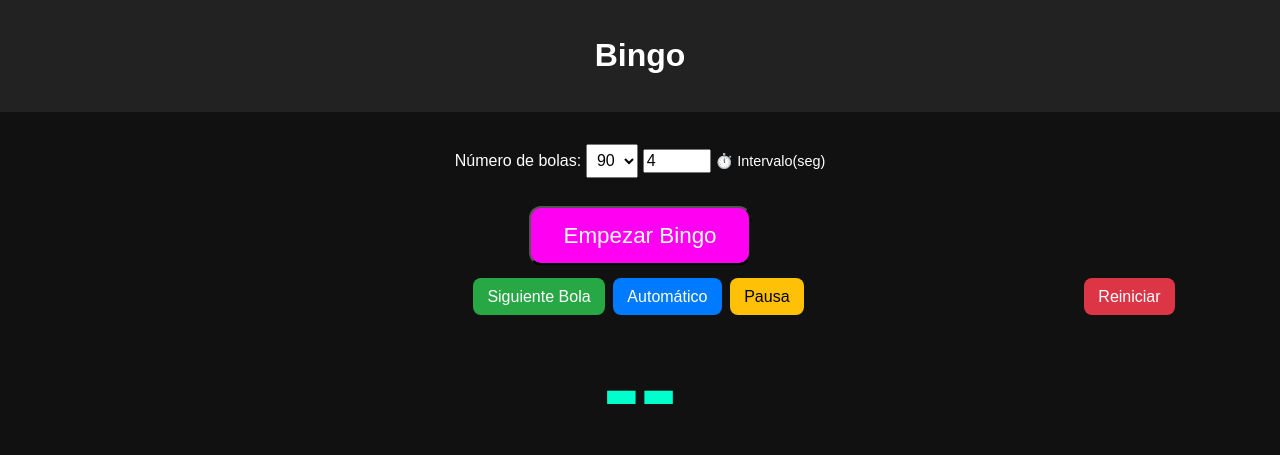
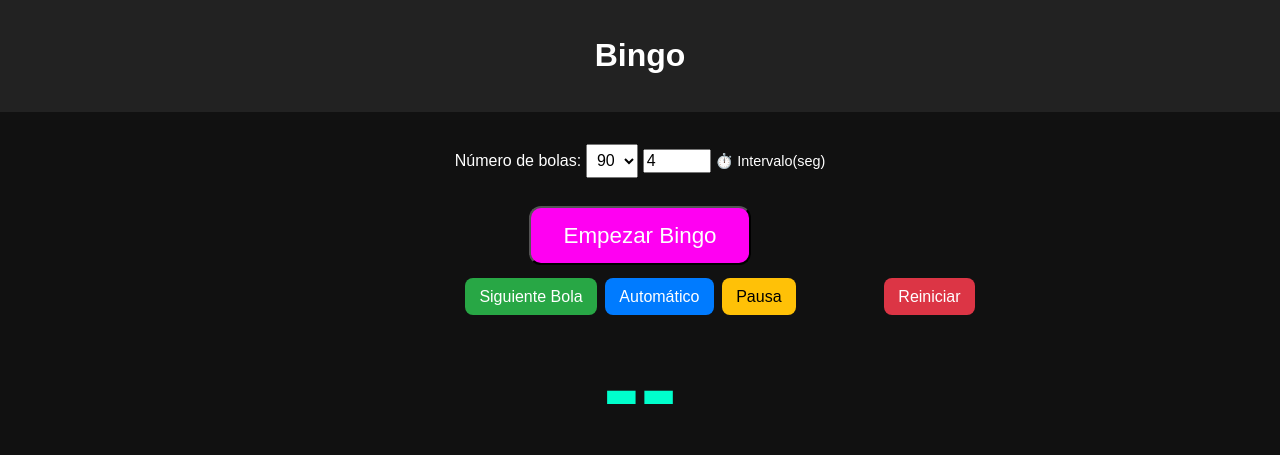
Before and after one commit to al408758/al408758.github.io, a plain HTML site: page index.html in a window 1280 px wide. Drawn offline with Linux system fonts and the light colour scheme.

Commit message:
reubicación botones para movil

```diff
--- a/index.html
+++ b/index.html
@@ -52,9 +52,9 @@
         border-radius: 12px;
     }
     .btn-primary { background: #007bff; color: #fff;}
-    .btn-success { background: #28a745; color: #fff;  margin-left: 23rem;}
+    .btn-success { background: #28a745; color: #fff;  margin-left: 10rem;}
     .btn-warning { background: #ffc107; color: #000; }
-    .btn-danger { background: #dc3545; color: #fff; margin-left: 17rem;}
+    .btn-danger { background: #dc3545; color: #fff; margin-left: 5rem;}
 
 
     .numbers {
```
